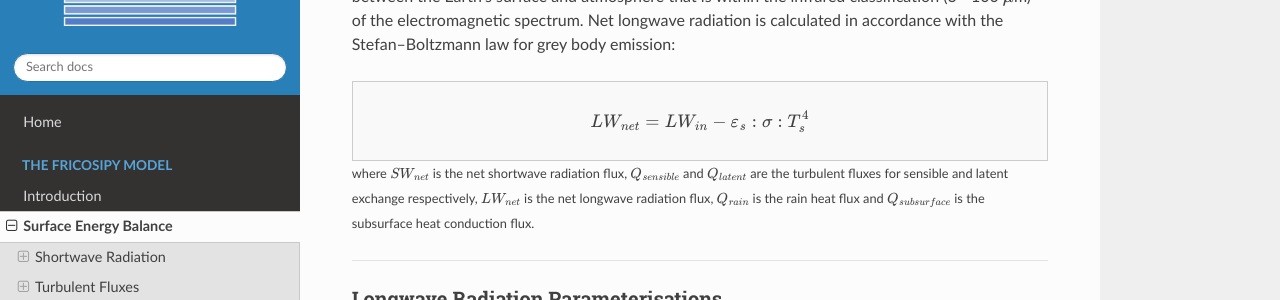
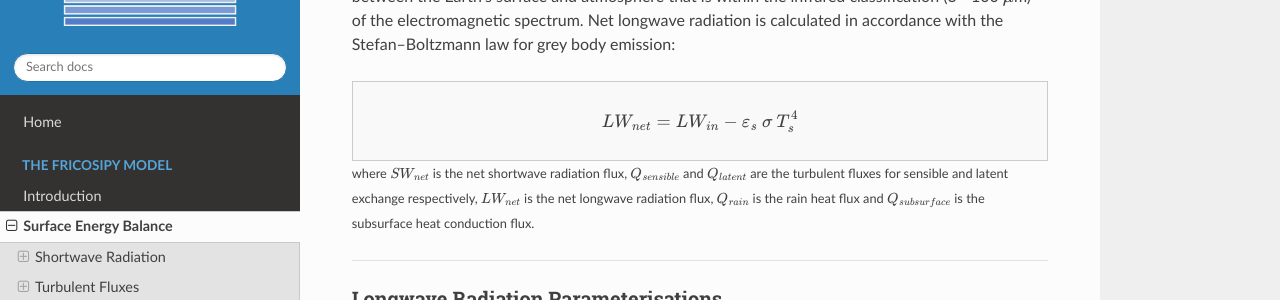
Before and after one commit to MarcusGastaldello/FRICOSIPY, an MkDocs documentation site: the page built from docs/surface_energy_balance.md, in a window 1280 px wide and 900 px high, scrolled down 1800 px. Shown: the part 149-449 px from the top of the window. Built offline with MkDocs 1.6.1, drawn with Linux system fonts in a browser that asks for light colours; nearby versions of some CDN libraries.

```diff
--- a/docs/surface_energy_balance.md
+++ b/docs/surface_energy_balance.md
@@ -62,7 +62,7 @@ Longwave radiation (otherwise known as terrestrial radiation) is the thermal rad
 
 <div style="border:1px solid #ccc; padding:10px; background:#f9f9f9;">
 $$
-LW_{net} = LW_{in} - \varepsilon_{s} : \sigma : T_{s}^{4}
+LW_{net} = LW_{in} - \varepsilon_{s} \: \sigma \: T_{s}^{4}
 $$
 </div>
 <small>where $SW_{net}$  is the net shortwave radiation flux, $Q_{sensible}$  and $Q_{latent}$  are the turbulent fluxes for sensible and latent exchange respectively, $LW_{net}$  is the net longwave radiation flux, $Q_{rain}$  is the rain heat flux and $Q_{subsurface}$  is the subsurface heat conduction flux.</small>
```
